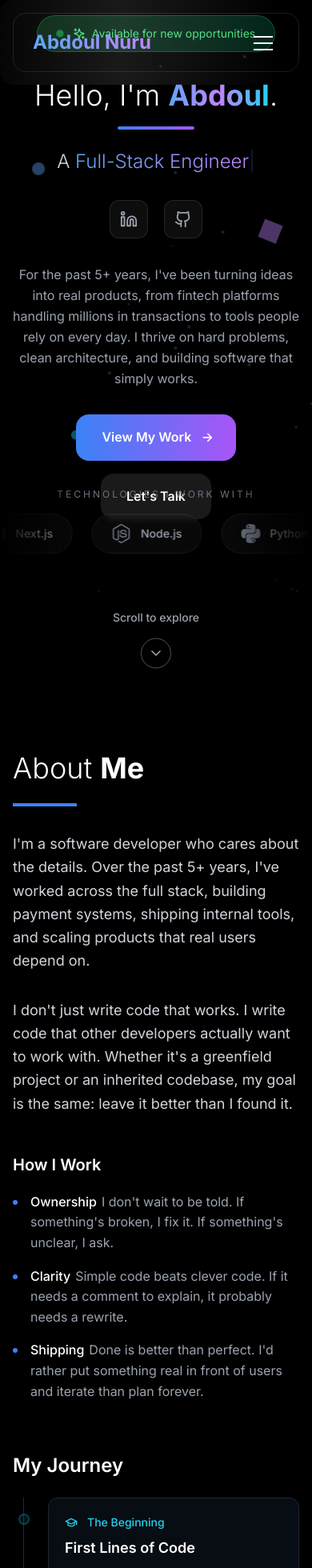
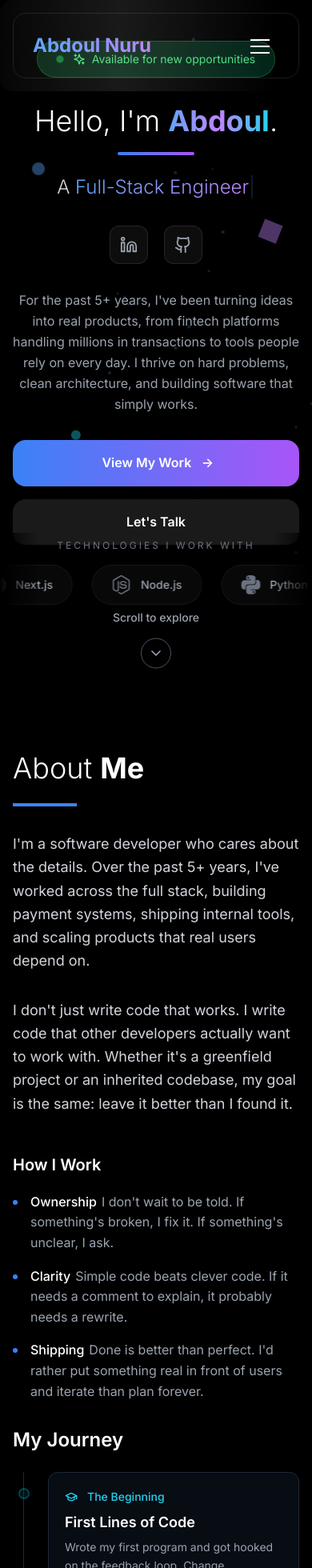
Before and after one commit to AbdoulNuru/portfolio, a React (Vite) app: page / in a window 390 px wide. Shown: the top 1960 px of the page at 80% size. Built offline with nearby package versions, Linux system fonts and the light colour scheme.

Commit message:
Contact section and some responsiveness

```diff
--- a/src/components/About.tsx
+++ b/src/components/About.tsx
@@ -77,7 +77,7 @@ const About = () => {
           variants={containerVariants}
           initial="hidden"
           animate={isInView ? "visible" : "hidden"}
-          className="grid lg:grid-cols-2 gap-16 items-start"
+          className="grid lg:grid-cols-2 gap-8 lg:gap-16 items-start"
         >
           {/* Left Column - Main Content */}
           <div className="space-y-8">
--- a/src/components/Contact.tsx
+++ b/src/components/Contact.tsx
@@ -94,7 +94,7 @@ const Contact = () => {
           <motion.div variants={itemVariants} className="text-center mb-12">
             <a
               href={`mailto:${EMAIL}`}
-              className="group inline-flex items-center space-x-3 px-8 py-5 bg-gradient-to-r from-blue-500 to-purple-500 text-white font-semibold rounded-2xl hover:from-blue-600 hover:to-purple-600 transition-all duration-300 text-lg"
+              className="group inline-flex items-center space-x-3 px-5 sm:px-8 py-4 sm:py-5 bg-gradient-to-r from-blue-500 to-purple-500 text-white font-semibold rounded-2xl hover:from-blue-600 hover:to-purple-600 transition-all duration-300 text-base sm:text-lg"
             >
               <Mail size={22} />
               <span>{EMAIL}</span>
@@ -137,7 +137,7 @@ const Contact = () => {
                 href={href}
                 target="_blank"
                 rel="noopener noreferrer"
-                className={`group flex items-center space-x-3 px-6 py-4 bg-gray-900/50 border border-gray-800 rounded-xl transition-all duration-300 ${color} hover:bg-gray-900/80`}
+                className={`group flex items-center space-x-3 px-6 py-4 bg-gray-900/50 border border-gray-800 rounded-xl transition-all duration-300 w-full sm:w-auto ${color} hover:bg-gray-900/80`}
               >
                 <Icon size={20} className="shrink-0" />
                 <div className="text-left">
--- a/src/components/Hero.tsx
+++ b/src/components/Hero.tsx
@@ -46,7 +46,7 @@ const Hero = () => {
     <motion.section
       ref={heroRef}
       id="home"
-      className="min-h-screen flex items-center justify-center relative overflow-hidden pb-32"
+      className="min-h-screen flex items-center justify-center relative overflow-hidden pb-16 sm:pb-24 lg:pb-32"
       style={{ y, opacity, scale }}
     >
       {/* Animated Background */}
@@ -193,7 +193,7 @@ const Hero = () => {
           <motion.button
             whileHover={{ scale: 1.05, boxShadow: "0 20px 40px rgba(59, 130, 246, 0.3)" }}
             whileTap={{ scale: 0.95 }}
-            className="px-8 py-4 bg-gradient-to-r from-blue-500 to-purple-500 text-white font-semibold rounded-2xl hover:from-blue-600 hover:to-purple-600 transition-all duration-300 flex items-center space-x-2 group"
+            className="w-full sm:w-auto px-8 py-4 bg-gradient-to-r from-blue-500 to-purple-500 text-white font-semibold rounded-2xl hover:from-blue-600 hover:to-purple-600 transition-all duration-300 flex items-center justify-center space-x-2 group"
           >
             <span>View My Work</span>
             <motion.div
@@ -207,7 +207,7 @@ const Hero = () => {
           <motion.button
             whileHover={{ scale: 1.05 }}
             whileTap={{ scale: 0.95 }}
-            className="px-8 py-4 bg-white/10 backdrop-blur-sm text-white font-semibold rounded-2xl border border-white/20 hover:bg-white/20 hover:border-white/30 transition-all duration-300"
+            className="w-full sm:w-auto px-8 py-4 bg-white/10 backdrop-blur-sm text-white font-semibold rounded-2xl border border-white/20 hover:bg-white/20 hover:border-white/30 transition-all duration-300"
           >
             Let's Talk
           </motion.button>
@@ -216,7 +216,7 @@ const Hero = () => {
       </div>
 
       {/* Tech Scroller */}
-      <div className="absolute bottom-36 left-0 right-0 z-10">
+      <div className="absolute bottom-20 sm:bottom-36 left-0 right-0 z-10">
         <TechScroller />
       </div>
 
--- a/src/components/Navigation.tsx
+++ b/src/components/Navigation.tsx
@@ -118,7 +118,7 @@ const Navigation = () => {
                 whileHover={{ scale: 1.1 }}
                 whileTap={{ scale: 0.9 }}
                 onClick={() => setIsOpen(!isOpen)}
-                className="relative p-2 text-white hover:text-blue-400 transition-colors rounded-lg hover:bg-white/10"
+                className="relative p-3 text-white hover:text-blue-400 transition-colors rounded-lg hover:bg-white/10"
               >
                 <div className="w-6 h-6 relative">
                   <motion.div
--- a/src/components/Projects.tsx
+++ b/src/components/Projects.tsx
@@ -94,7 +94,7 @@ const Projects = () => {
           </motion.div>
 
           {/* Projects */}
-          <div className="space-y-16">
+          <div className="space-y-8 lg:space-y-16">
             {featuredProjects.map((project, index) => {
               const isEven = index % 2 === 0
 
--- a/src/components/Skills.tsx
+++ b/src/components/Skills.tsx
@@ -87,7 +87,7 @@ const Skills = () => {
                 <div className="grid lg:grid-cols-12 gap-8 items-center py-8 border-b border-gray-800/50 last:border-b-0">
                   {/* Number */}
                   <div className="lg:col-span-1">
-                    <span className="text-6xl lg:text-7xl font-light text-gray-600 group-hover:text-blue-500 transition-colors duration-300">
+                    <span className="text-4xl sm:text-5xl lg:text-7xl font-light text-gray-600 group-hover:text-blue-500 transition-colors duration-300">
                       {skill.number}
                     </span>
                   </div>
--- a/src/components/TechScroller.tsx
+++ b/src/components/TechScroller.tsx
@@ -128,8 +128,8 @@ const TechScroller = () => {
   return (
     <div className="relative py-2 overflow-hidden">
       {/* Fade edges */}
-      <div className="absolute left-0 top-0 bottom-0 w-24 sm:w-40 bg-gradient-to-r from-black to-transparent z-10 pointer-events-none" />
-      <div className="absolute right-0 top-0 bottom-0 w-24 sm:w-40 bg-gradient-to-l from-black to-transparent z-10 pointer-events-none" />
+      <div className="absolute left-0 top-0 bottom-0 w-12 sm:w-24 lg:w-40 bg-gradient-to-r from-black to-transparent z-10 pointer-events-none" />
+      <div className="absolute right-0 top-0 bottom-0 w-12 sm:w-24 lg:w-40 bg-gradient-to-l from-black to-transparent z-10 pointer-events-none" />
 
       {/* Label */}
       <motion.p
--- a/src/index.css
+++ b/src/index.css
@@ -131,18 +131,6 @@ html {
   color: #fff;
 }
 
-/* Focus styles */
-*:focus {
-  outline: none;
-}
-
-button:focus,
-a:focus,
-input:focus,
-textarea:focus {
-  outline: none;
-}
-
 /* Custom focus styles for accessibility */
 button:focus-visible,
 a:focus-visible {
```
